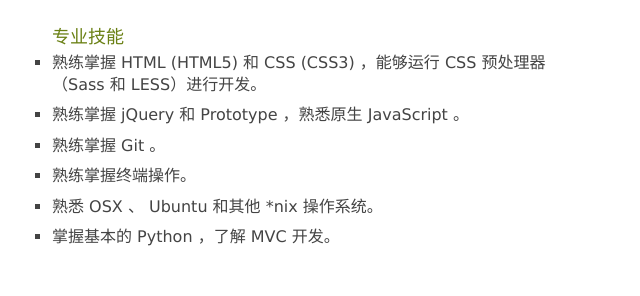
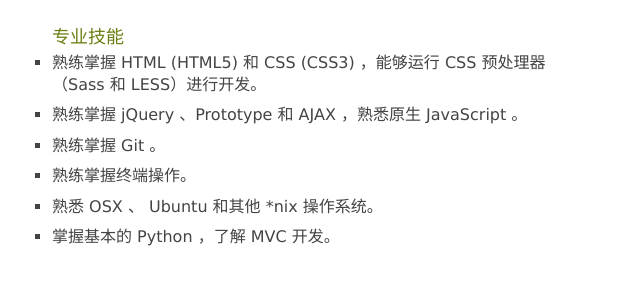
Before and after one commit to lee0741/lee0741.github.com, a Jekyll site: the page built from resume.html, in a window 1280 px wide. Shown: the part 906-1202 px from the top of the page, without its empty margins (318-958 px from the left). Built offline with Jekyll 4.4.1, drawn with Linux system fonts in a browser that asks for light colours.

Commit message:
update resume

```diff
--- a/resume.html
+++ b/resume.html
@@ -77,7 +77,7 @@
             </header>
             <ul>
                 <li>熟练掌握 HTML (HTML5) 和 CSS (CSS3) ，能够运行 CSS 预处理器（Sass 和 LESS）进行开发。</li>
-                <li>熟练掌握 jQuery 和 Prototype ，熟悉原生 JavaScript 。</li>
+                <li>熟练掌握 jQuery 、Prototype 和 AJAX ，熟悉原生 JavaScript 。</li>
                 <li>熟练掌握 Git 。 </li>
                 <li>熟练掌握终端操作。</li>
                 <li>熟悉 OSX 、 Ubuntu 和其他 *nix 操作系统。</li>
```
